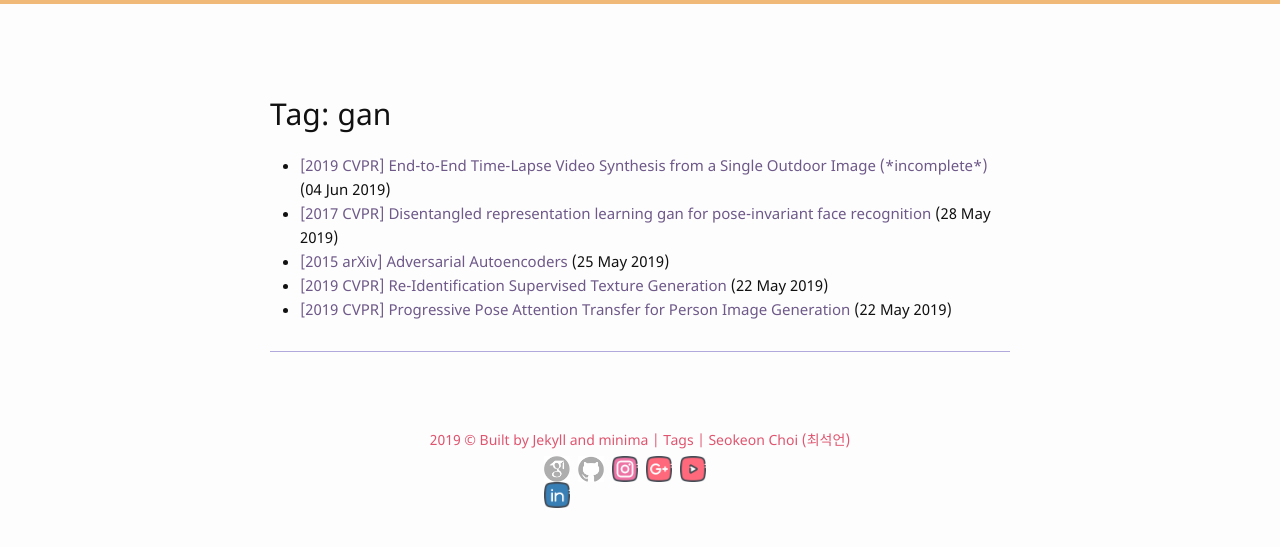
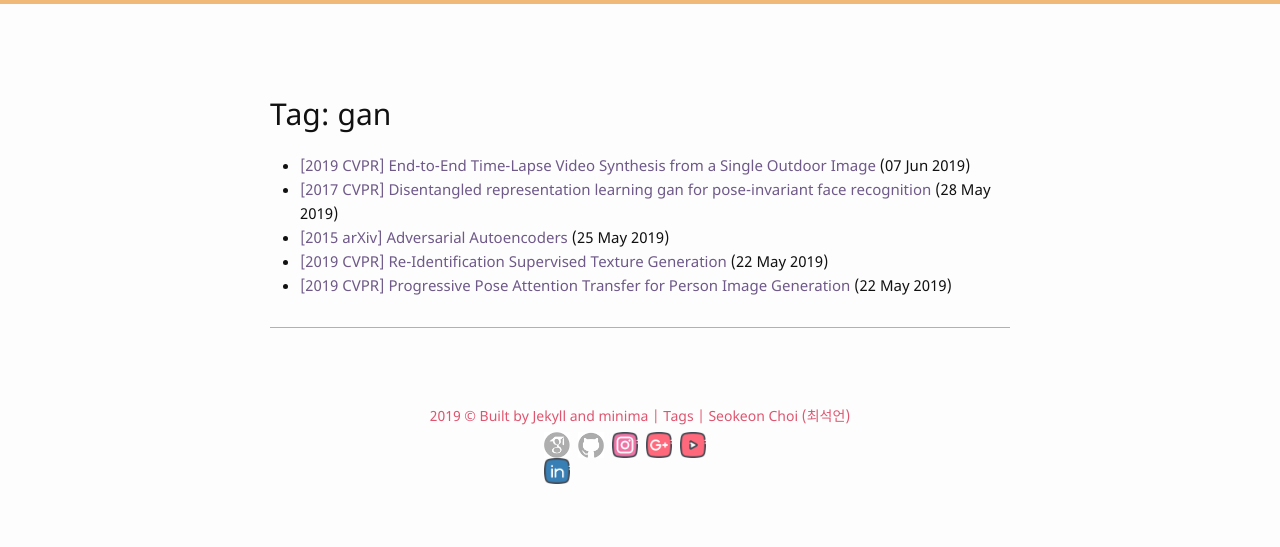
Before and after one commit to bismex/bismex.github.io, a Jekyll site: the page built from tag/gan.md, in a window 1280 px wide. Shown: the top 547 px of the page. Built offline with Jekyll 4.4.1, drawn with Linux system fonts in a browser that asks for light colours.

Commit message:
Update 2019-06-04-TLVS.md

```diff
--- a/_posts/2019-06-04-TLVS.md
+++ b/_posts/2019-06-04-TLVS.md
@@ -1,7 +1,7 @@
 ---
 layout: post
-title: "[2019 CVPR] End-to-End Time-Lapse Video Synthesis from a Single Outdoor Image (*incomplete*)"
-date: 2019-06-04 12:00:00
+title: "[2019 CVPR] End-to-End Time-Lapse Video Synthesis from a Single Outdoor Image"
+date: 2019-06-07 10:00:00
 tags: CV gan
 ---
 
```
